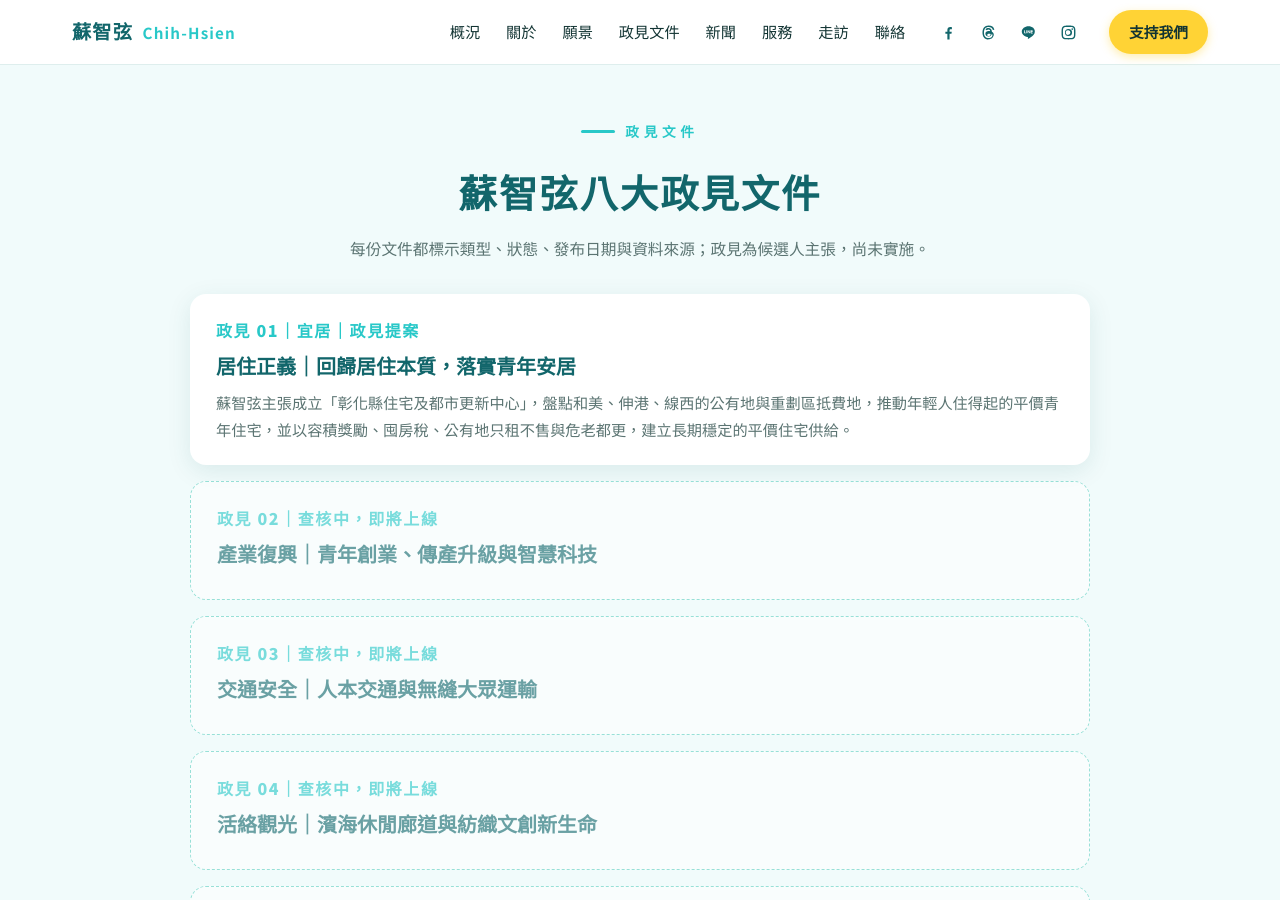
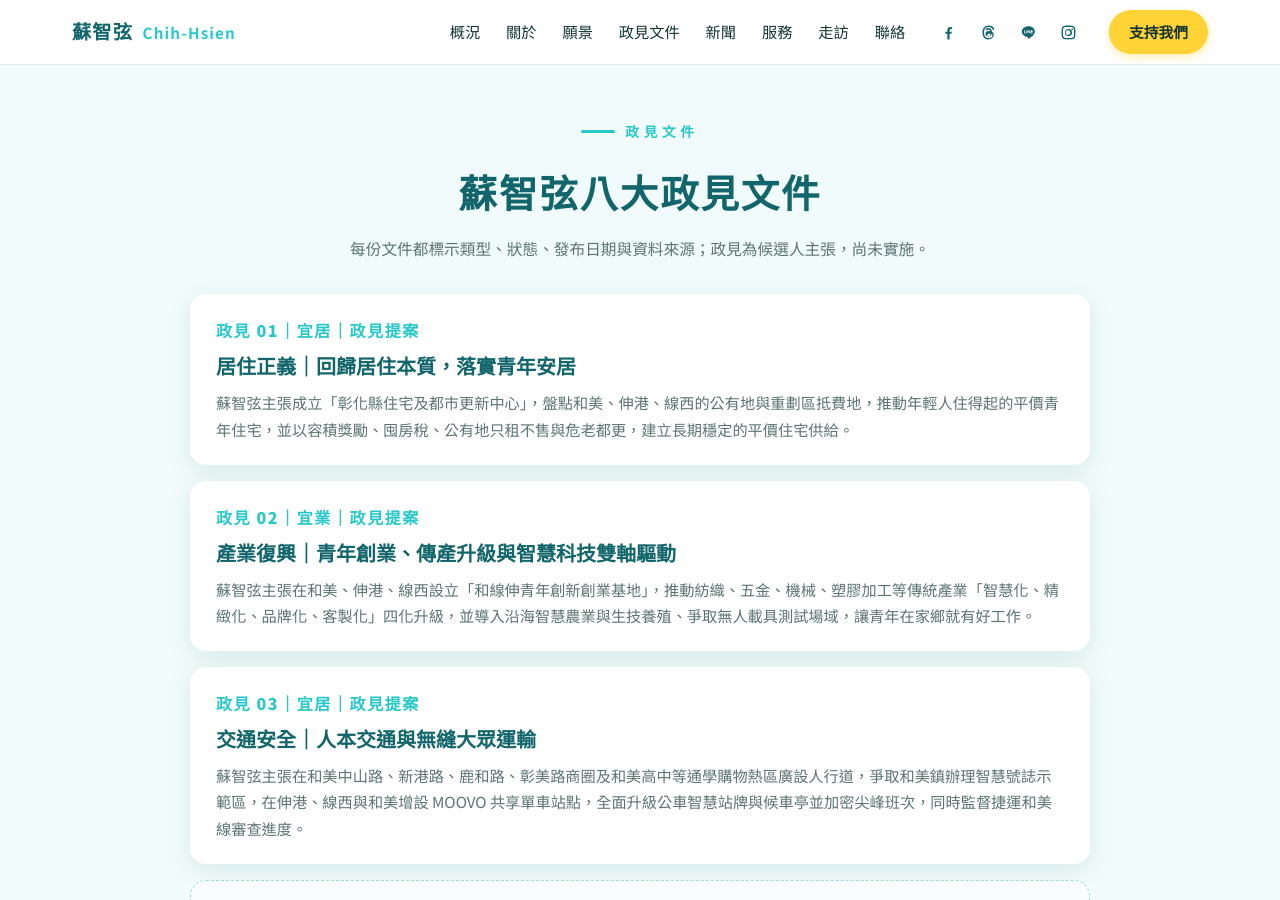
Before and after one commit to mrfrancis0127/ChihHsuan-2026, a Jekyll site: the page built from documents/index.html, in a window 1280 px wide and 900 px high. Built offline with Jekyll 4.4.1, drawn with Linux system fonts in a browser that asks for light colours; some of the changed lines change nothing that is shown.

Commit message:
Add files via upload

```diff
--- /dev/null
+++ b/_policies/02-industry.md
@@ -0,0 +1,83 @@
+---
+order: 2
+area: 宜業
+title: 產業復興｜青年創業、傳產升級與智慧科技雙軸驅動
+short_title: 產業復興
+description: 蘇智弦主張在和美、伸港、線西設立「和線伸青年創新創業基地」，推動紡織、五金、機械、塑膠加工等傳統產業「智慧化、精緻化、品牌化、客製化」四化升級，並導入沿海智慧農業與生技養殖、爭取無人載具測試場域，讓青年在家鄉就有好工作。
+keywords: [產業升級, 青年創業, 傳統產業, 四化升級, 無人載具, 智慧農業, 水五金, 和美, 伸港, 線西]
+date: 2026-10-08
+doc_type: 政見提案
+status: 候選人主張，尚未實施
+publisher: 蘇智弦競選團隊
+faq:
+  - q: 蘇智弦的產業政見是什麼？
+    a: 蘇智弦主張設立「和線伸青年創新創業基地」、推動傳統產業「智慧化、精緻化、品牌化、客製化」四化升級、導入沿海智慧農業與生技養殖，並鏈結彰濱與中科、爭取無人載具測試場域，讓和美、伸港、線西青年留在家鄉就業。此為候選人主張，尚未實施。
+  - q: 青年創業基地要怎麼做？
+    a: 利用閒置公有建物或閒置廠房改建為共享辦公、文創展演與社團孵化基地，提供青年低利貸款、一站式創業輔導與創業陪跑。
+  - q: 傳統產業「四化」是什麼？
+    a: 指智慧化（智慧製造）、精緻化（高值化零組件）、品牌化（在地自創品牌）、客製化（彈性生產）。蘇智弦主張督促縣府爭取中央專案輔導經費，引進工研院等單位輔導紡織、五金、機械、塑膠加工等在地產業轉型。
+  - q: 線西、伸港沿海的農漁業有什麼規劃？
+    a: 蘇智弦主張推動沿海溫室智慧農業、耐鹽作物栽種及生物科技水產養殖，提升農漁產品附加價值。
+  - q: 為什麼說彰化年輕人外流？
+    a: 依內政部統計（公視新聞網 2026 年 3 月報導），2025 年彰化縣淨遷出 1 萬 426 人，為全國淨遷出人數第二多的縣市。
+---
+
+## 一句話重點
+
+**讓和美、伸港、線西的年輕人，畢業後不必離鄉背井，在家鄉就找得到有前景的工作。**
+
+## 和線伸的產業現況
+
+彰化，尤其是和美、伸港、線西與福興、鹿港、秀水一帶，一直是傳統產業的故鄉，紡織、五金、機械、塑膠加工等產業撐起地方經濟。過去以出口代工、以量制價為主，但近年人力與土地成本提高，國際成本競爭力逐漸被其他發展中國家追上；傳產在年輕一輩心中也常被貼上辛苦、環境差的標籤。
+
+結果是彰化缺乏新興產業、金融與觀光的就業機會，年輕人只能前往台中、台北、高雄等直轄市找工作。
+
+| 指標 | 數據 | 資料來源 |
+| --- | --- | --- |
+| 2025 年彰化縣人口淨遷出 | 1 萬 426 人，全國淨遷出第二多（僅次於台北市） | 內政部統計，[公視新聞網，2026-03-29](https://news.pts.org.tw/article/801143) |
+
+## 智弦的四項做法
+
+### 1. 設立「和線伸青年創新創業基地」
+
+利用閒置公有建物或閒置廠房，改建為共享辦公、文創展演與社團孵化基地，提供青年低利貸款、一站式創業輔導與創業陪跑。
+
+### 2. 推動傳統產業「四化」升級
+
+針對紡織、五金、機械、塑膠加工等在地優勢產業，督促縣府經濟暨綠能發展處爭取中央專案輔導經費，引進工研院等單位專案輔導，朝向四化轉型，並爭取中央研發補助：
+
+- **智慧化**：智慧製造
+- **精緻化**：高值化零組件
+- **品牌化**：在地自創品牌
+- **客製化**：彈性生產
+
+### 3. 智慧農業與生科導入
+
+推動線西、伸港沿海溫室智慧農業、耐鹽作物栽種及生物科技水產養殖，提升農漁產品附加價值。
+
+### 4. 切入新興科技產業鏈
+
+鏈結彰濱工業區與中部科學園區，爭取無人載具測試驗證場域，推動和線伸成為半導體設備耗材、高階模具、無人機關鍵零組件與綠能產業的製造重鎮。
+
+## 常見問答
+
+**蘇智弦的產業政見是什麼？**
+設立和線伸青年創新創業基地、推動傳產四化升級、導入沿海智慧農業與生技養殖，並爭取無人載具測試場域、切入半導體耗材與綠能供應鏈。
+
+**青年創業基地要怎麼做？**
+利用閒置公有建物或廠房改建，提供共享辦公空間、低利貸款、一站式輔導與創業陪跑。
+
+**傳統產業「四化」是什麼？**
+智慧化、精緻化、品牌化、客製化。由縣府爭取中央經費，引進工研院等單位輔導在地傳產轉型。
+
+**線西、伸港沿海的農漁業有什麼規劃？**
+推動溫室智慧農業、耐鹽作物與生技水產養殖，提高農漁產品的附加價值。
+
+## 相關政見
+
+- [居住正義｜回歸居住本質，落實青年安居]({{ '/documents/01-housing/' | relative_url }})：留住青年，工作與住宅缺一不可。
+- 舊埕翻新與空間治理（查核中）：水五金產業園區擴大與工廠合法轉型，與產業升級直接相關。
+
+## 關於蘇智弦
+
+蘇智弦（阿弦），23 歲，和美嘉犁、詔安、鎮平一帶長大，國立彰化高中、中國文化大學國際企業管理與政治學系雙學士，曾任立法委員法案助理與地方特助。台灣民眾黨提名，參選 2026 年彰化縣議員第三選區（和美鎮、伸港鄉、線西鄉）。
--- /dev/null
+++ b/_policies/03-traffic.md
@@ -0,0 +1,78 @@
+---
+order: 3
+area: 宜居
+title: 交通安全｜人本交通與無縫大眾運輸
+short_title: 交通安全
+description: 蘇智弦主張在和美中山路、新港路、鹿和路、彰美路商圈及和美高中等通學購物熱區廣設人行道，爭取和美鎮辦理智慧號誌示範區，在伸港、線西與和美增設 MOOVO 共享單車站點，全面升級公車智慧站牌與候車亭並加密尖峰班次，同時監督捷運和美線審查進度。
+keywords: [交通安全, 人本交通, 人行道, 智慧號誌, MOOVO, 共享單車, 公車, 捷運和美線, 和美, 伸港, 線西]
+date: 2026-10-08
+doc_type: 政見提案
+status: 候選人主張，尚未實施
+publisher: 蘇智弦競選團隊
+faq:
+  - q: 蘇智弦的交通政見是什麼？
+    a: 蘇智弦提出五項做法：通學與商圈熱區廣設人行道、爭取和美鎮智慧號誌示範區、伸港線西和美增設 MOOVO 共享單車站點、公車智慧站牌與候車亭升級並加密尖峰班次，以及監督捷運和美線審查進度。此為候選人主張，尚未實施。
+  - q: 人行道會優先設在哪裡？
+    a: 蘇智弦主張優先於和美中山路、新港路、鹿和路、彰美路商圈，以及和美高中、和美早市與黃昏市場、伸港市場等通學購物熱區，劃設實體人行道或綠底標線型人行道。
+  - q: 蘇智弦對捷運和美線的立場是什麼？
+    a: 蘇智弦支持捷運和美線，將以過去在立法院服務的經驗，持續監督縣府與中央加速審查進度。據中央社 2026 年 5 月報導，彰化縣政府已於 2025 年 12 月將含和美線的捷運整體路網評估計畫送交通部審查。
+  - q: 伸港、線西的大眾運輸要怎麼改善？
+    a: 蘇智弦主張落實「一里一 MOOVO 站點」，優先在伸港、線西重要節點及和美生活圈增設共享單車站點，並依通勤數據加密公車尖峰班次，推動幹線公車與微循環公車串聯。
+---
+
+## 一句話重點
+
+**讓孩子走路上學、長輩去市場，走在和美、伸港、線西的路上不再提心吊膽。**
+
+## 和線伸的交通問題
+
+交通與每個人的生活息息相關。交通壅塞、大眾運輸不方便、走在路上怕被車撞，一直是彰化的問題。過去的交通建設重車輛、輕行人，許多通學路段與市場周邊沒有完整的人行道；早晚尖峰往彰化市、台中的通勤車流，也讓和美市區路口經常壅塞。
+
+| 項目 | 現況 | 資料來源 |
+| --- | --- | --- |
+| 捷運和美線 | 彰化縣政府於 2025 年 12 月將捷運整體路網評估計畫（含和美線、鹿港線）送交通部審查 | [中央社，2026-05-19](https://www.cna.com.tw/news/aloc/202605190219.aspx) |
+
+## 智弦的五項做法
+
+### 1. 人行道普及計畫
+
+要求縣府工務處優先於和美中山路、新港路、鹿和路、彰美路商圈，以及和美高中、和美早市與黃昏市場、伸港市場等通學購物熱區，全面劃設實體人行道或綠底標線型人行道，保障行人安全，落實人本交通。
+
+### 2. 智慧交通號誌聯網
+
+爭取和美鎮辦理智慧號誌示範區，在易壅塞路口建立動態號誌調節系統，例如彰美路導入 AI 路口監測，改善早晚尖峰往彰化市、台中的通勤車流。
+
+### 3. 落實「一里一 MOOVO 站點」
+
+優先在伸港、線西重要節點及和美生活圈增設 MOOVO 共享單車站點，讓共享運具普及，完善大眾運輸的「最後一哩路」。
+
+### 4. 公車系統升級轉型
+
+推動和線伸公車站牌全面電子化（智慧站牌），建置標準化遮陽避雨候車亭；依據通勤大數據加密尖峰班次，推動幹線公車與微循環公車串聯。
+
+### 5. 監督捷運和美線進度
+
+縣府已將含和美線的捷運整體路網評估送交通部審查。智弦將以過去在立法院服務的經驗，持續監督縣府與中央加速捷運和美線的審查進度。
+
+## 常見問答
+
+**蘇智弦的交通政見是什麼？**
+廣設人行道、爭取智慧號誌示範區、增設 MOOVO 站點、升級公車系統，並監督捷運和美線進度。
+
+**人行道會優先設在哪裡？**
+和美中山路、新港路、鹿和路、彰美路商圈，以及和美高中、和美早市與黃昏市場、伸港市場等通學購物熱區。
+
+**捷運和美線現在進度如何？**
+據中央社 2026 年 5 月報導，彰化縣政府已於 2025 年 12 月將捷運整體路網評估計畫送交通部審查。蘇智弦將持續監督審查進度。
+
+**伸港、線西的大眾運輸要怎麼改善？**
+增設 MOOVO 共享單車站點，並加密公車尖峰班次、串聯幹線與微循環公車。
+
+## 相關政見
+
+- 全齡友愛（查核中）：偏鄉社區幸福專車，接送長輩往返醫院、市場與公所。
+- 活絡觀光（查核中）：慶安水道自行車道與濱海廊道，串聯線西、伸港海岸。
+
+## 關於蘇智弦
+
+蘇智弦（阿弦），23 歲，和美嘉犁、詔安、鎮平一帶長大，國立彰化高中、中國文化大學國際企業管理與政治學系雙學士，曾任立法委員法案助理與地方特助。台灣民眾黨提名，參選 2026 年彰化縣議員第三選區（和美鎮、伸港鄉、線西鄉）。
--- a/updates/index.md
+++ b/updates/index.md
@@ -9,6 +9,7 @@ updated: 2026-10-08
 
 | 日期 | 頁面 | 修改內容 | 原因 |
 | --- | --- | --- | --- |
+| 2026-10-08 | 政見文件 | 新增〈產業復興〉〈交通安全〉 | 第二批政見文件 |
 | 2026-10-08 | 新聞動態 | 新增新聞動態區與〈廢車、住宅囤積成鄰里難題〉記者會新聞稿；選單與頁尾加入「新聞」連結 | 發布 10/8 記者會內容 |
 | 2026-10-07 | 全站 | 改為可新增頁面的版型；新增基本資料、公開服務、聯絡資料、常見問題、政見文件目錄與本頁 | 讓每份公開資料有獨立網址與來源 |
 | 2026-10-07 | 首頁 | 人口數字直接寫入網頁；修正手機選單、展開區塊、複製按鈕與捐款連結；捐款說明「市政推動」改為「縣政推動」 | 功能修復與用字更正 |
```
